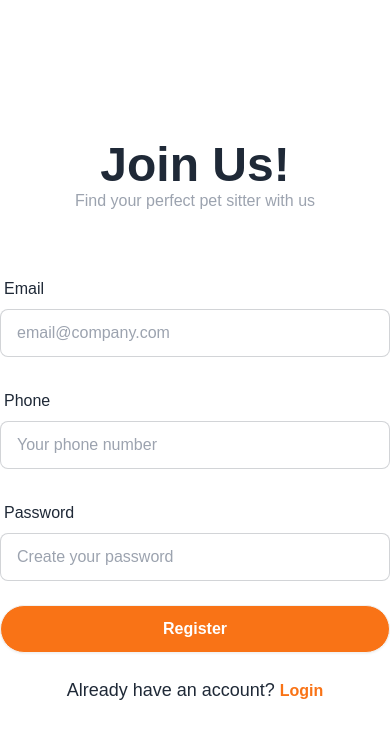
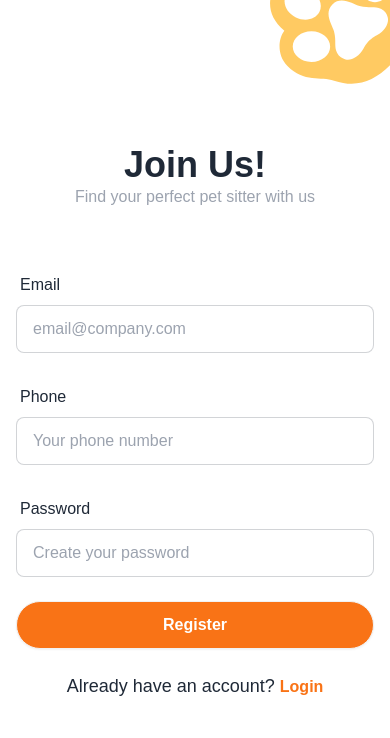
Before and after one commit to werapolJa/pet-sitter, a Next.js app: page /petowners/register in a window 390 px wide. Shown: the top 738 px of the page. Built offline with nearby package versions, Linux system fonts and the light colour scheme.

Commit message:
feat:add responsive and ordering tailwind

```diff
--- a/pages/petowners/register.tsx
+++ b/pages/petowners/register.tsx
@@ -1,7 +1,9 @@
 import Image from "next/image";
+import Link from "next/link";
+
 import registerSVG01 from "@/public/images/registerpetowner01.svg";
 import registerSVG02 from "@/public/images/registerpetowner02.svg";
-import Link from "next/link";
+import registerSVG03 from "@/public/images/registerpetowner03.svg";
 
 export default function Register() {
   return (
@@ -14,6 +16,12 @@ export default function Register() {
           priority
         />
         <Image
+          src={registerSVG03}
+          alt="logo"
+          className="absolute right-0 top-0 block md:hidden"
+          priority
+        />
+        <Image
           src={registerSVG02}
           alt="logo"
           className="absolute left-0 bottom-0 hidden md:block"
@@ -21,18 +29,16 @@ export default function Register() {
         />
       </div>
 
-      <div className="flex justify-center items-center w-full h-full absolute top-0 left-0 z-10">
-        <div className="w-[440px] text-center flex flex-col gap-14">
+      <div className="absolute top-0 left-0 z-10 w-full h-full flex justify-center items-center px-4 md:px-0">
+        <form className="w-[440px] flex flex-col gap-14 text-center">
           <div>
-            <h1 className="font-bold text-5xl">Join Us!</h1>
-            <h3 className="text-gray-400">
-              Find your perfect pet sitter with us
-            </h3>
+            <h1 className="text-4xl md:text-5xl font-bold">Join Us!</h1>
+            <h3 className="text-gray-400">Find your perfect pet sitter with us</h3>
           </div>
           <div className="w-full flex flex-col gap-6">
             <label className="form-control">
               <div className="label">
-                <span className="label-text text-base font-normal">Email</span>
+                <span className="label-text text-base font-medium">Email</span>
               </div>
               <input
                 type="text"
@@ -42,7 +48,7 @@ export default function Register() {
             </label>
             <label className="form-control">
               <div className="label">
-                <span className="label-text text-base font-normal">Phone</span>
+                <span className="label-text text-base font-medium">Phone</span>
               </div>
               <input
                 type="text"
@@ -52,9 +58,7 @@ export default function Register() {
             </label>
             <label className="form-control">
               <div className="label">
-                <span className="label-text text-base font-normal">
-                  Password
-                </span>
+                <span className="label-text text-base font-medium">Password</span>
               </div>
               <input
                 type="password"
@@ -65,9 +69,14 @@ export default function Register() {
             <button className="btn bg-orange-500 active:bg-orange-500 hover:bg-orange-500 text-white text-[16px] font-bold rounded-full">
               Register
             </button>
-            <p className="font-medium text-[18px]">Already have an account? <Link href="/petowners/login" className="font-bold text-[16px] text-orange-500">Login</Link></p>
+            <p className="font-medium text-[18px]">
+              Already have an account?{" "}
+              <Link href="/petowners/login" className="font-bold text-[16px] text-orange-500">
+                Login
+              </Link>
+            </p>
           </div>
-        </div>
+        </form>
       </div>
     </div>
   );
```
Also changed, not shown: public/images/registerpetowner03.svg (added).
